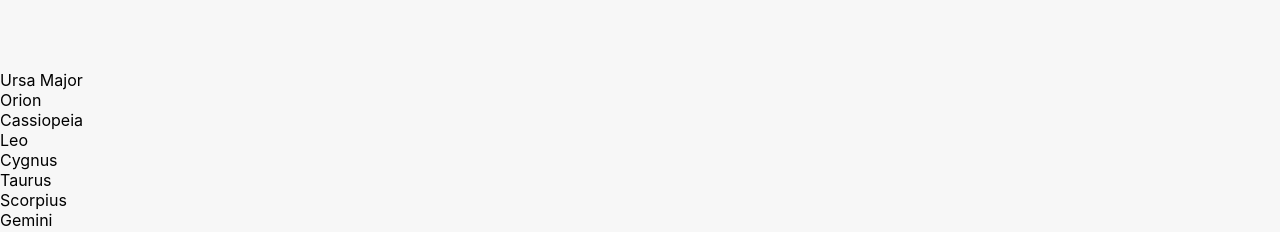
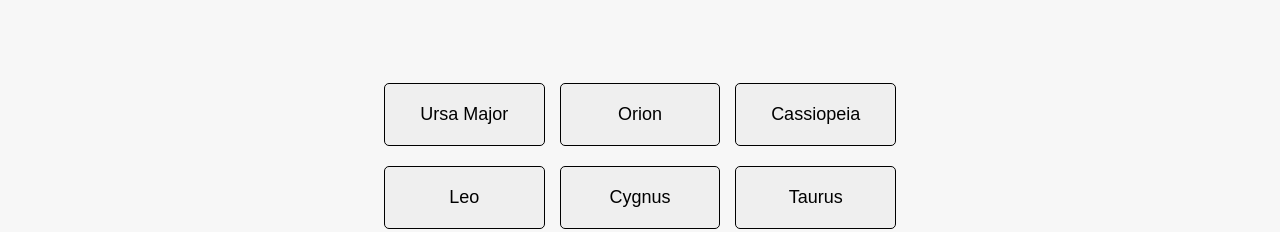
Before and after one commit to amerigirl/Traversing-the-Stars, a React (Create React App) app in the folder starsProject/: page / in a window 1280 px wide. Shown: the part 690-922 px from the top of the page. Built offline with nearby package versions, Linux system fonts and the light colour scheme; data requests are answered from the project's data file.

Commit message:
updating card component to have button functionality; updating css

```diff
--- a/starsProject/src/Components/Button/Card.css
+++ b/starsProject/src/Components/Button/Card.css
@@ -1,7 +1,21 @@
-.card {
-  display: grid;
+.card-container {
+  display: flex;
+  flex-wrap: wrap;
+  justify-content: space-between;
+  gap: 5px;
+  margin: 1% 30%;
 
+}
 
-  padding: 10px 20px;
+.card-item {
+  flex-basis: calc(33.33% - 10px);
+  margin-bottom: 15px;
+  padding: 20px;
+  box-sizing: border-box;
+  width: 60%;
+  text-align: center;
+  border: 1px solid #000000;
   border-radius: 5px;
+  font-size: large;
+
 }
--- a/starsProject/src/Components/Button/Card.jsx
+++ b/starsProject/src/Components/Button/Card.jsx
@@ -3,11 +3,11 @@ import "./Card.css";
 
 const Card = ({ star }) => {
   return (
-    <div>
+    <div className="card-container">
       {star.map((s, index) => {
-        return <div key={index}>
+        return <button key={index} className="card-item">
           {s.name}
-        </div>
+        </button>
       })}
     </div>
   );
```
